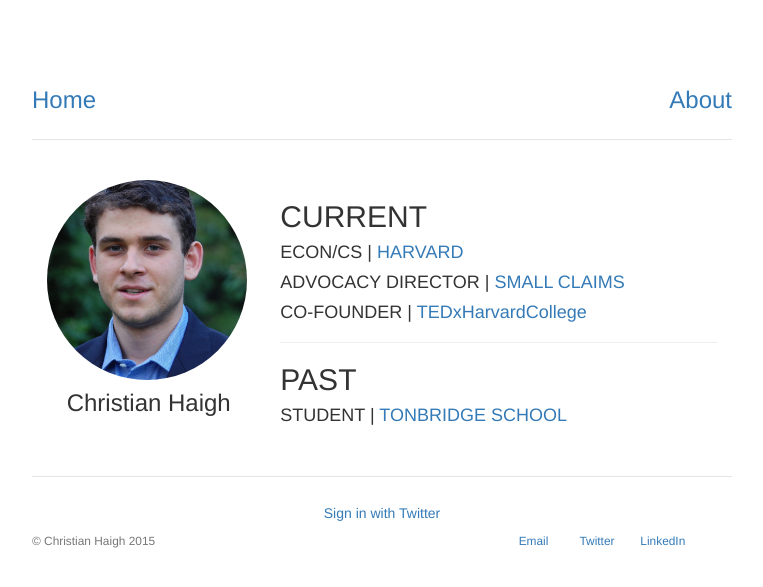
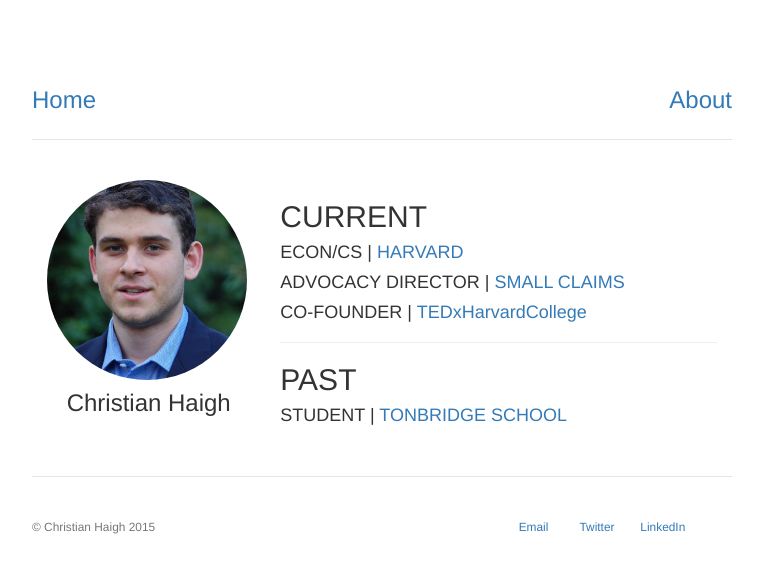
Before and after one commit to christianhaigh/christianhaigh.github.io, a Jekyll site: the page built from index.html, in a window 1280 px wide. Shown: the top 587 px of the page, without its empty margins (258-1021 px from the left). Built offline with Jekyll 4.4.1, drawn with Linux system fonts in a browser that asks for light colours.

Commit message:
Update default.html

```diff
--- a/_layouts/default.html
+++ b/_layouts/default.html
@@ -24,8 +24,8 @@
   {{ content }}
 
  <div class="footer">
- <a class="btn btn-block btn-social btn-twitter">
-    <i class="fa fa-twitter"></i> Sign in with Twitter
+ <a class="btn btn-social-icon btn-twitter">
+    <i class="fa fa-twitter"></i>
   </a>
 	<div class="row">
 	  	<div class="col-sm-8">
```
